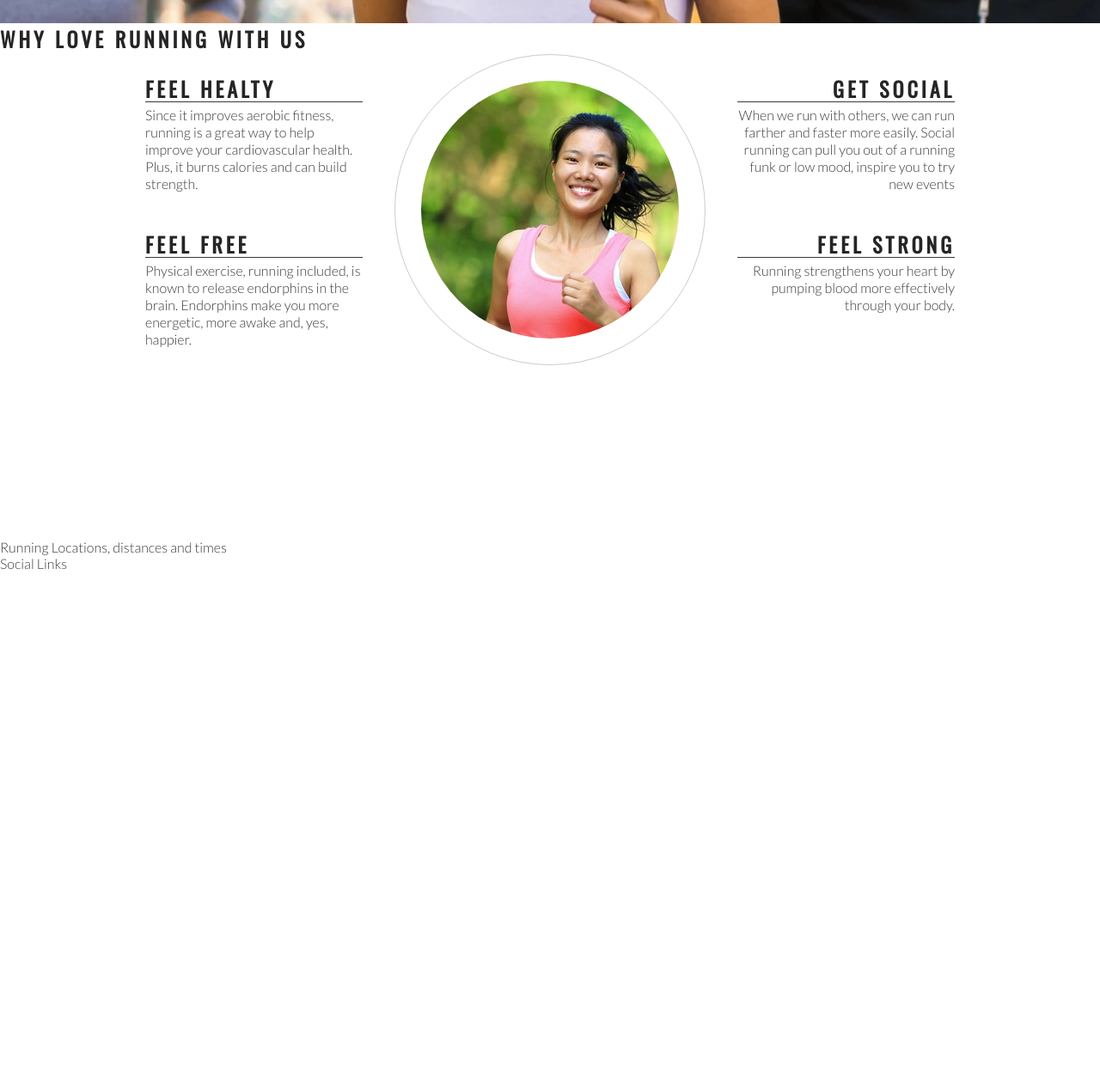
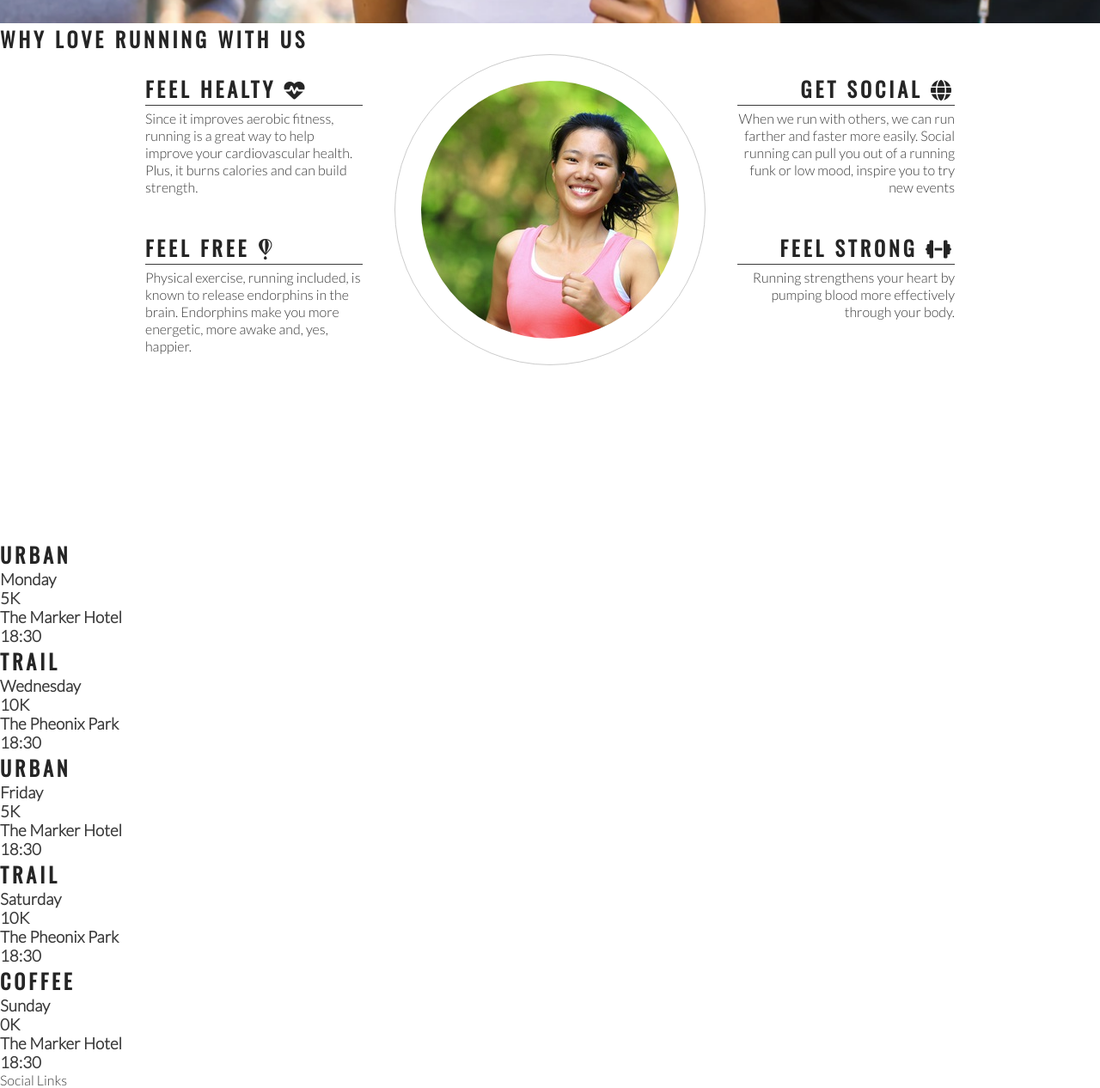
Before and after one commit to patricio-g/love-running, a plain HTML site: page index.html in a window 1280 px wide. Shown: the part 607-1873 px from the top of the page at 86% size. Before the commit the page ends 1272 px from the top, so only its background shows below. Drawn offline with nearby package versions, Linux system fonts and the light colour scheme.

Commit message:
Add meetup times main structure

```diff
--- a/index.html
+++ b/index.html
@@ -35,14 +35,14 @@
         <h2 id="welcome">Why Love Running With us</h2>
         <div id="left-about">
             <div class="left-about-heading">
-                <h2>Feel Healty</h2>
+                <h2>Feel Healty <i class="fa-solid fa-heart-pulse"></i></h2>
                 <hr>
                 <p>
                     Since it improves aerobic fitness, running is a great way to help improve your cardiovascular health. Plus, it burns calories and can build strength.
                 </p>
             </div>
             <div class="left-about-heading">
-                <h2>Feel free</h2>
+                <h2>Feel free <i class="fa-brands fa-fly"></i></h2>
                 <hr>
                 <p>
                     Physical exercise, running included, is known to release endorphins in the brain. Endorphins make you more energetic, more awake and, yes, happier.
@@ -51,12 +51,12 @@
         </div>
         <div id="right-about">
             <div class="right-about-heading">
-                <h2>Get Social</h2>
+                <h2>Get Social <i class="fa-solid fa-globe"></i></h2>
                 <hr>
                 <p>When we run with others, we can run farther and faster more easily. Social running can pull you out of a running funk or low mood, inspire you to try new events</p>
             </div>
             <div class="right-about-heading">
-                <h2>Feel Strong</h2>
+                <h2>Feel Strong <i class="fa-solid fa-dumbbell"></i></h2>
                 <hr>
                 <p>Running strengthens your heart by pumping blood more effectively through your body.</p>
             </div>
@@ -68,8 +68,45 @@
         </div>
     </section>
     <section>
-        Running Locations, distances and times
+        <div>
+            <h2>Urban</h2>
+            <h3>Monday</h3>
+            <h3>5K</h3>
+            <h3>The Marker Hotel</h3>
+            <h3>18:30</h3>
+        </div>
+        <div>
+            <h2>Trail</h2>
+            <h3>Wednesday</h3>
+            <h3>10K</h3>
+            <h3>The Pheonix Park</h3>
+            <h3>18:30</h3>
+        </div>
+        <div>
+            <h2>Urban</h2>
+            <h3>Friday</h3>
+            <h3>5K</h3>
+            <h3>The Marker Hotel</h3>
+            <h3>18:30</h3>
+        </div>
+        <div>
+            <h2>Trail</h2>
+            <h3>Saturday</h3>
+            <h3>10K</h3>
+            <h3>The Pheonix Park</h3>
+            <h3>18:30</h3>
+        </div>
+        <div>
+            <h2>Coffee</h2>
+            <h3>Sunday</h3>
+            <h3>0K</h3>
+            <h3>The Marker Hotel</h3>
+            <h3>18:30</h3>
+        </div>
     </section>
     <footer>Social Links </footer>
+
+<script src="https://kit.fontawesome.com/77bfc70bd3.js" crossorigin="anonymous"></script>
+
 </body>
 </html>
```
